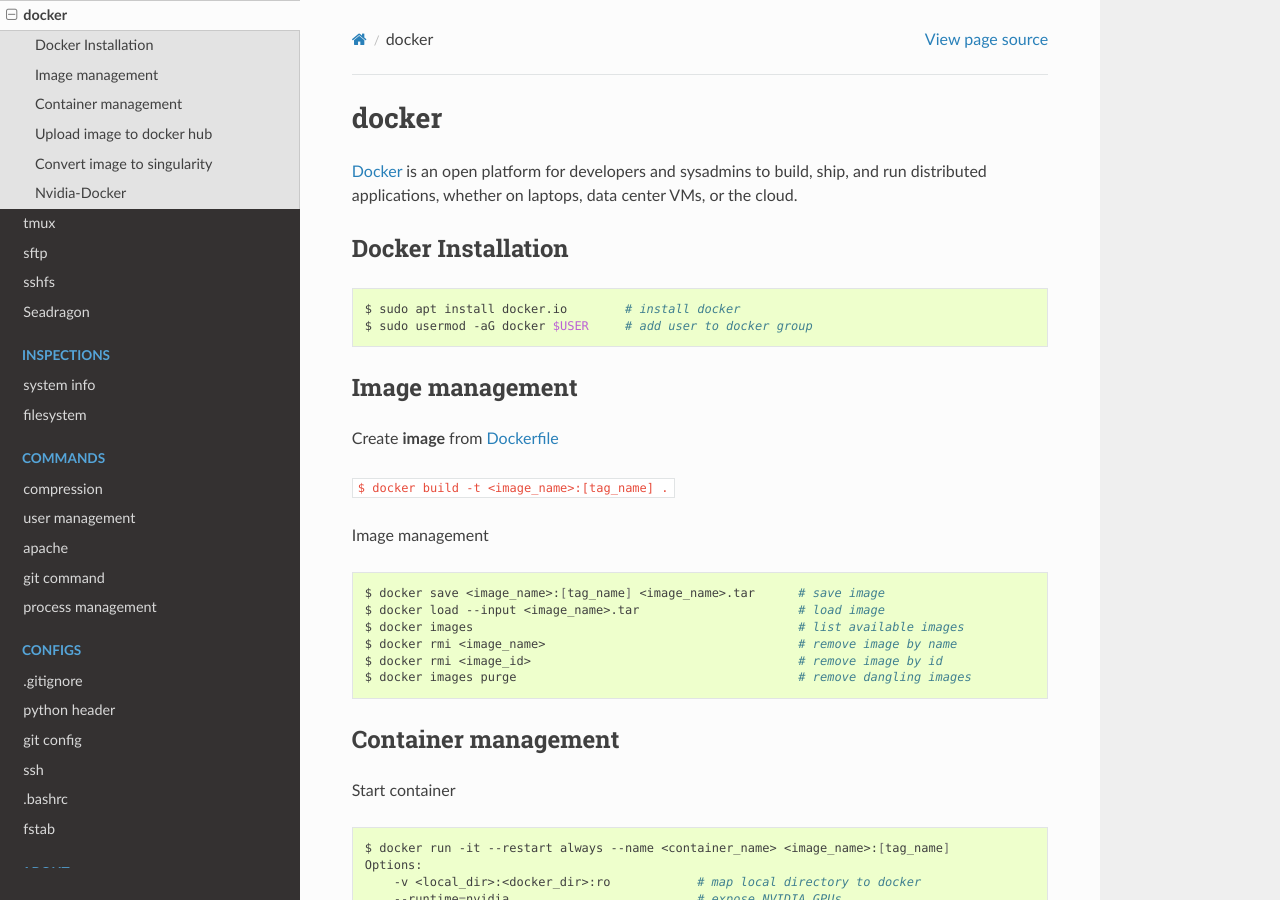
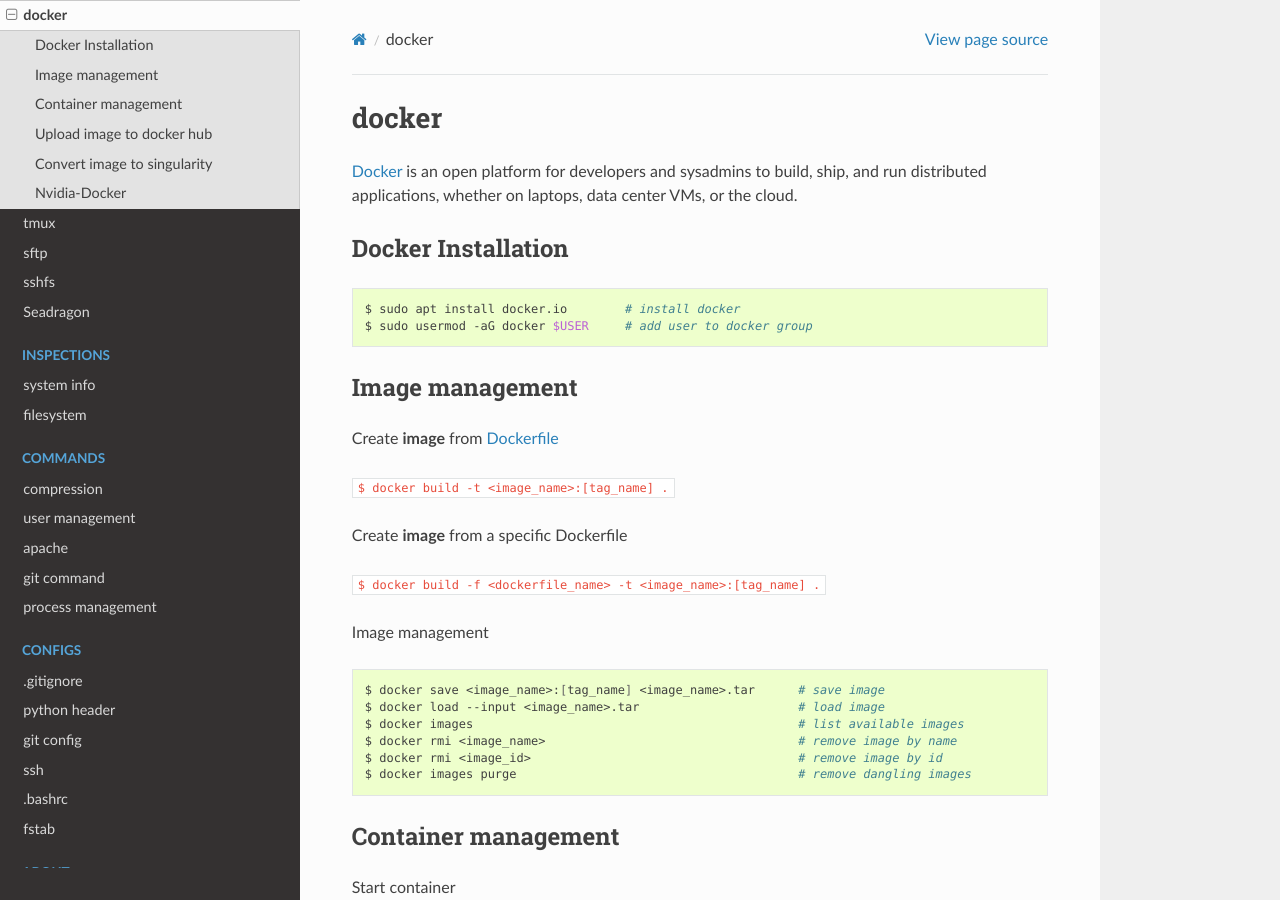
Before and after one commit to PingjunChen/FUC, a Sphinx documentation site: the page built from docs/docker.rst, in a window 1280 px wide and 900 px high. Built offline with Sphinx 7.4.7 and the Read the Docs theme 2.0.0, drawn with Linux system fonts in a browser that asks for light colours.

Commit message:
Update docker.rst
add creating docke image from a specific Dockerfile

```diff
--- a/docs/docker.rst
+++ b/docs/docker.rst
@@ -20,6 +20,10 @@ Image management
 Create **image** from `Dockerfile <https://docs.docker.com/engine/reference/builder/>`_
 
 :code:`$ docker build -t <image_name>:[tag_name] .`
+
+Create **image** from a specific Dockerfile
+
+:code:`$ docker build -f <dockerfile_name> -t <image_name>:[tag_name] .`
 
 Image management
 
```
